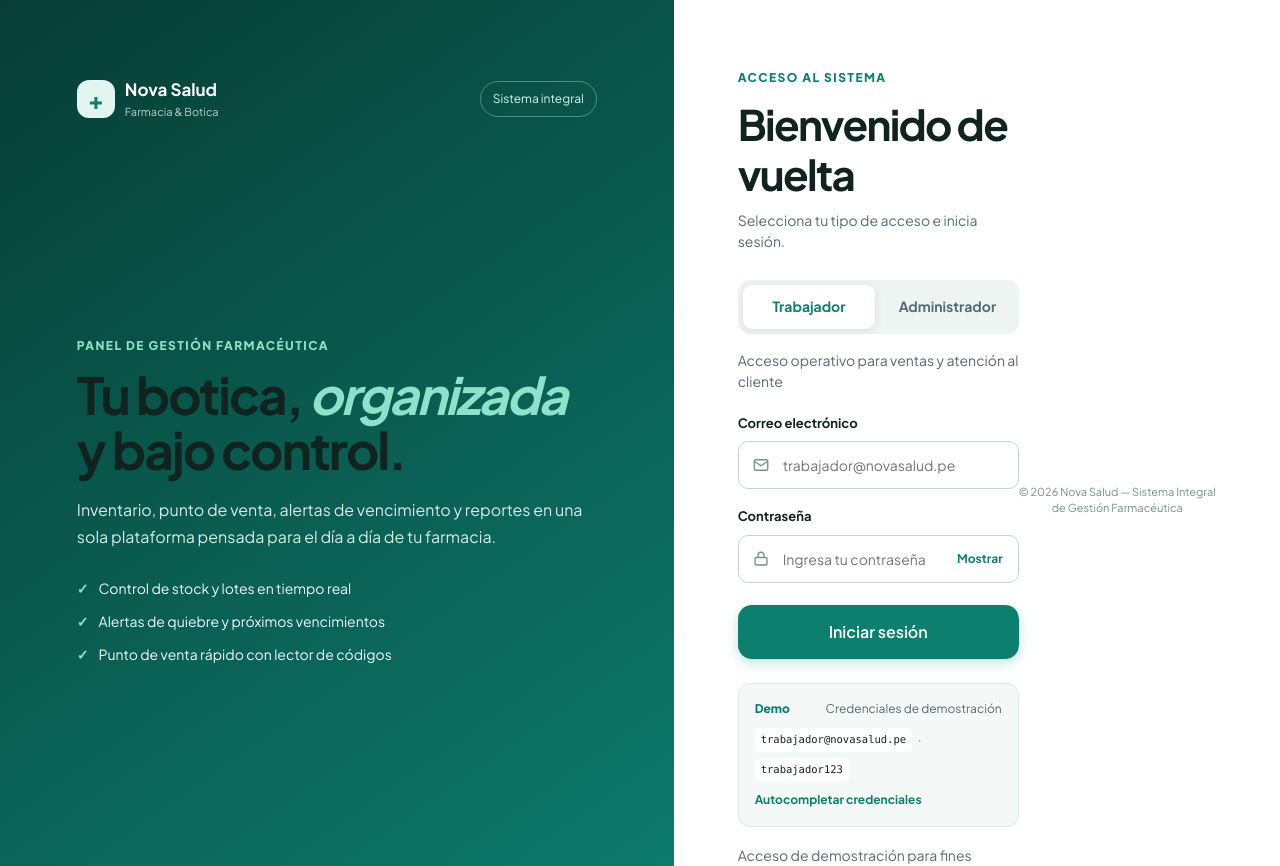
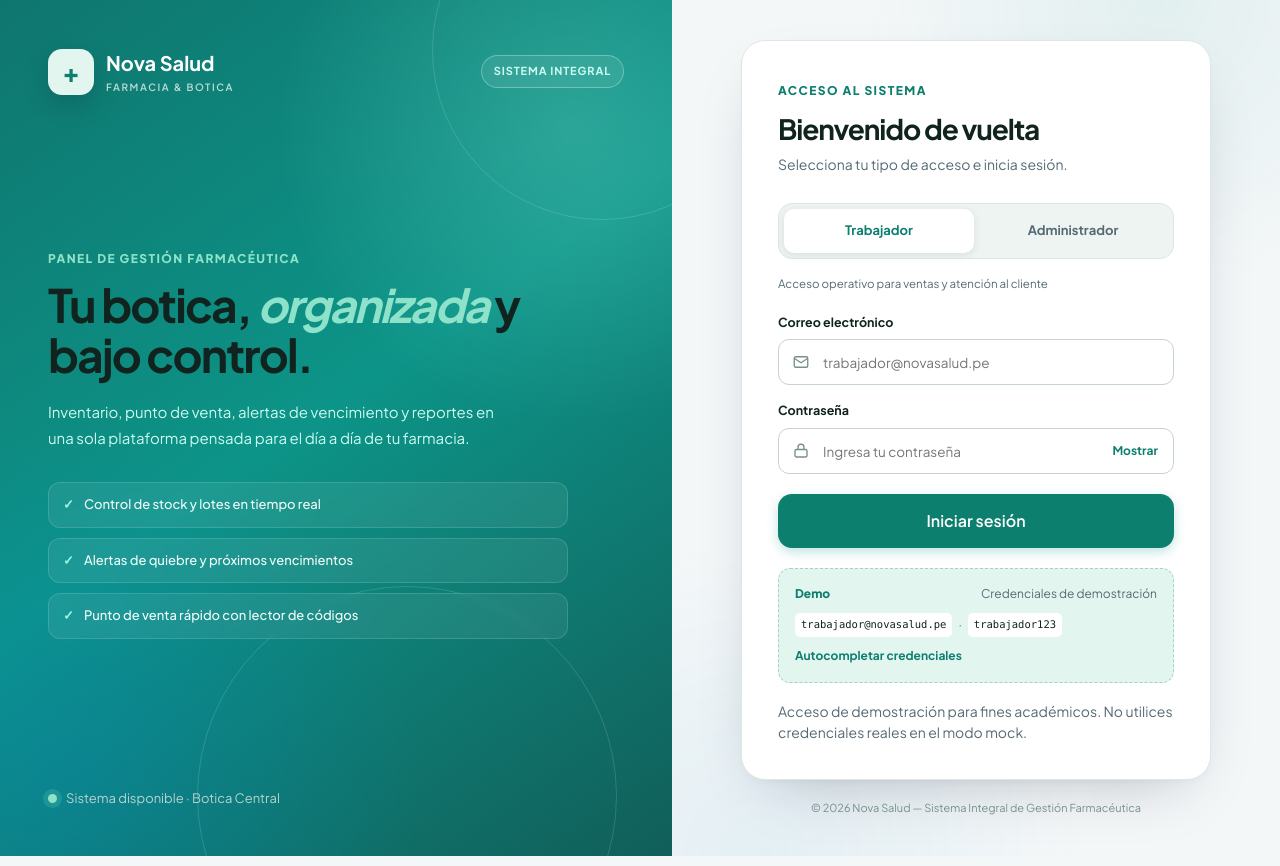
Before and after one commit to DanielaMendoza4/novaSalud, a React (Vite) app: page /login in a window 1280 px wide. Shown: the top 866 px of the page. Built offline with nearby package versions, Linux system fonts and the light colour scheme; no server answers.

Commit message:
Restaurar estilo original del login

```diff
--- a/src/components/Login/Login.css
+++ b/src/components/Login/Login.css
@@ -394,3 +394,200 @@
     font-size: 13px;
   }
 }
+
+/* Estilo original del login: panel teal decorado y formulario en tarjeta. */
+@media (min-width: 801px) {
+  .login-page {
+    grid-template-columns: minmax(0, 1.05fr) minmax(0, 0.95fr);
+    background: #f4f7f8;
+  }
+
+  .login-brand-panel {
+    position: relative;
+    overflow: hidden;
+    gap: 48px;
+    padding: 48px;
+    background:
+      radial-gradient(circle at 85% 15%, rgba(153, 246, 228, 0.22), transparent 32%),
+      radial-gradient(circle at 10% 90%, rgba(2, 132, 199, 0.28), transparent 36%),
+      linear-gradient(145deg, #0f766e 0%, #0d9488 48%, #115e59 100%);
+  }
+
+  .login-brand-panel::before,
+  .login-brand-panel::after {
+    position: absolute;
+    display: block;
+    border: 1px solid rgba(255, 255, 255, 0.14);
+    border-radius: 50%;
+    pointer-events: none;
+    content: '';
+  }
+
+  .login-brand-panel::before {
+    top: -120px;
+    right: -100px;
+    width: 340px;
+    height: 340px;
+  }
+
+  .login-brand-panel::after {
+    right: 55px;
+    bottom: -150px;
+    width: 420px;
+    height: 420px;
+  }
+
+  .login-brand-top,
+  .login-brand-copy,
+  .login-brand-footer {
+    position: relative;
+    z-index: 1;
+  }
+
+  .login-logo {
+    gap: 12px;
+  }
+
+  .login-logo-cross {
+    width: 46px;
+    height: 46px;
+    border-radius: 14px;
+    color: #0d7f6f;
+    font-size: 26px;
+    box-shadow: 0 10px 24px rgba(15, 23, 42, 0.18);
+  }
+
+  .login-logo strong {
+    font-size: 20px;
+  }
+
+  .login-logo small {
+    color: rgba(255, 255, 255, 0.72);
+    font-size: 10px;
+    font-weight: 600;
+    letter-spacing: 0.16em;
+    text-transform: uppercase;
+  }
+
+  .login-brand-badge {
+    padding: 7px 12px;
+    color: #ccfbf1;
+    background: rgba(255, 255, 255, 0.08);
+    font-size: 11px;
+    font-weight: 700;
+    letter-spacing: 0.08em;
+    text-transform: uppercase;
+    backdrop-filter: blur(6px);
+  }
+
+  .login-brand-copy {
+    max-width: 520px;
+  }
+
+  .login-brand-copy h2 {
+    margin-bottom: 20px;
+    font-size: clamp(2.2rem, 3.6vw, 3.5rem);
+  }
+
+  .login-brand-copy > p:not(.login-eyebrow) {
+    max-width: 460px;
+    margin-bottom: 32px;
+    color: #ccfbf1;
+    font-size: 15px;
+    line-height: 1.7;
+  }
+
+  .login-feature-list {
+    gap: 10px;
+    margin: 0;
+  }
+
+  .login-feature-list li {
+    padding: 12px 14px;
+    color: #f0fdfa;
+    background: rgba(255, 255, 255, 0.07);
+    border: 1px solid rgba(255, 255, 255, 0.14);
+    border-radius: 12px;
+    font-size: 13px;
+    font-weight: 500;
+    backdrop-filter: blur(4px);
+  }
+
+  .login-feature-list li::before {
+    color: #99f6e4;
+  }
+
+  .login-form-panel {
+    flex-direction: column;
+    gap: 20px;
+    padding: 40px 24px;
+    background:
+      radial-gradient(circle at 80% 0%, rgba(13, 148, 136, 0.08), transparent 30%),
+      radial-gradient(circle at 15% 100%, rgba(2, 132, 199, 0.07), transparent 32%),
+      #f4f7f8;
+  }
+
+  .login-card {
+    max-width: 480px;
+    padding: 36px;
+    background: #fff;
+    border: 1px solid #dde7e4;
+    border-radius: 24px;
+    box-shadow:
+      0 24px 60px -28px rgba(15, 23, 42, 0.28),
+      0 4px 12px -6px rgba(15, 23, 42, 0.06);
+  }
+
+  .login-card-header {
+    margin-bottom: 24px;
+  }
+
+  .login-card-header h1 {
+    margin-bottom: 8px;
+    font-size: 28px;
+  }
+
+  .login-tabs {
+    gap: 4px;
+    padding: 5px;
+    background: #eef4f2;
+    border: 1px solid #dde7e4;
+    border-radius: 14px;
+  }
+
+  .login-tab {
+    padding: 10px 8px;
+    border-radius: 10px;
+    font-size: 13px;
+  }
+
+  .login-access-description {
+    min-height: 18px;
+    margin: 10px 0 20px;
+    font-size: 11.5px;
+  }
+
+  .login-form {
+    gap: 16px;
+  }
+
+  .login-field label {
+    font-size: 12.5px;
+  }
+
+  .login-input-wrapper input {
+    height: 46px;
+    border-radius: 11px;
+    font-size: 13.5px;
+  }
+
+  .login-demo-card {
+    margin-top: 20px;
+    background: #e3f5ef;
+    border: 1px dashed #9ed5c6;
+  }
+
+  .login-footer {
+    margin-top: 0;
+  }
+}
```
